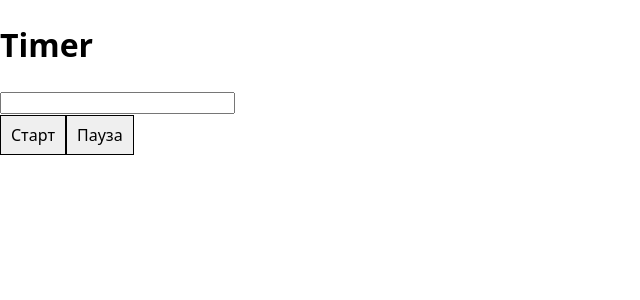
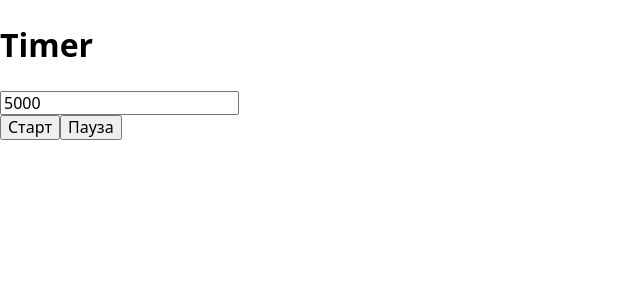
Before and after one commit to MamedovShuxrat/timer, a React (Vite) app: page / in a window 1280 px wide. Shown: the top 300 px of the page, without its empty margins (0-640 px from the left). Built offline with nearby package versions, Linux system fonts and the light colour scheme; a web font is replaced by a local one.

Commit message:
changed name of variables, removed unnecessary function, created constante to aviod anti-pattern

```diff
--- a/src/App.jsx
+++ b/src/App.jsx
@@ -1,11 +1,11 @@
 import { useState } from "react";
-import { formatTimerDisplay } from "./utils/utils";
 import "./App.css";
 import TimerContainer from "./components/TimerContainer";
 const REMAINING_TIME_MS = 5000;
 
 function App() {
   const [timeOfMs, setTimeOfMs] = useState(REMAINING_TIME_MS);
+
   const [isRunning, setIsRunning] = useState(false);
   const [intervalId, setIntervalId] = useState(null);
 
@@ -35,11 +35,7 @@ function App() {
     <>
       <div>
         <h1>Timer</h1>
-        <TimerContainer
-          formatTimer={formatTimerDisplay(timeOfMs)}
-          onClickCallbackStart={startTimer}
-          onClickCallbackPause={pauseTimer}
-        />
+        <TimerContainer timeOfMs={timeOfMs} onClickCallbackStart={startTimer} onClickCallbackPause={pauseTimer} />
       </div>
     </>
   );
--- a/src/components/TimerButton.jsx
+++ b/src/components/TimerButton.jsx
@@ -1,6 +1,6 @@
 const TimerButton = ({ name, onClickCallback }) => {
   return (
-    <button className="timerButton" onClick={onClickCallback}>
+    <button onClick={onClickCallback}>
       {name}
     </button>
   );
--- a/src/components/TimerContainer.jsx
+++ b/src/components/TimerContainer.jsx
@@ -1,14 +1,10 @@
 import TimerField from "./TimerField";
 import TimerButton from "./TimerButton";
 
-const TimerContainer = ({
-  formatTimerDisplay,
-  onClickCallbackStart,
-  onClickCallbackPause,
-}) => {
+const TimerContainer = ({ timeOfMs, onClickCallbackStart, onClickCallbackPause }) => {
   return (
     <div>
-      <TimerField value={formatTimerDisplay} />
+      <TimerField value={timeOfMs} />
       <div>
         <TimerButton name="Старт" onClickCallback={onClickCallbackStart} />
         <TimerButton name="Пауза" onClickCallback={onClickCallbackPause} />
--- a/src/index.css
+++ b/src/index.css
@@ -21,14 +21,3 @@
 html {
   scroll-behavior: smooth;
 }
-
-* {
-  box-sizing: border-box;
-  margin: 0;
-  padding: 0;
-}
-
-.timerButton {
-  padding: 10px;
-  border: 1px solid;
-}
--- a/src/utils/utils.js
+++ /dev/null
@@ -1,8 +0,0 @@
-export function formatTimerDisplay(seconds) {
-  let second = Math.floor(seconds) / 1000;
-  let mlSecond = Math.floor((seconds % 1000) / 10);
-
-  if (second < 10) second = "0" + second;
-  if (mlSecond < 10) mlSecond = "0" + mlSecond;
-  return `${second}:${mlSecond}`;
-}
```
